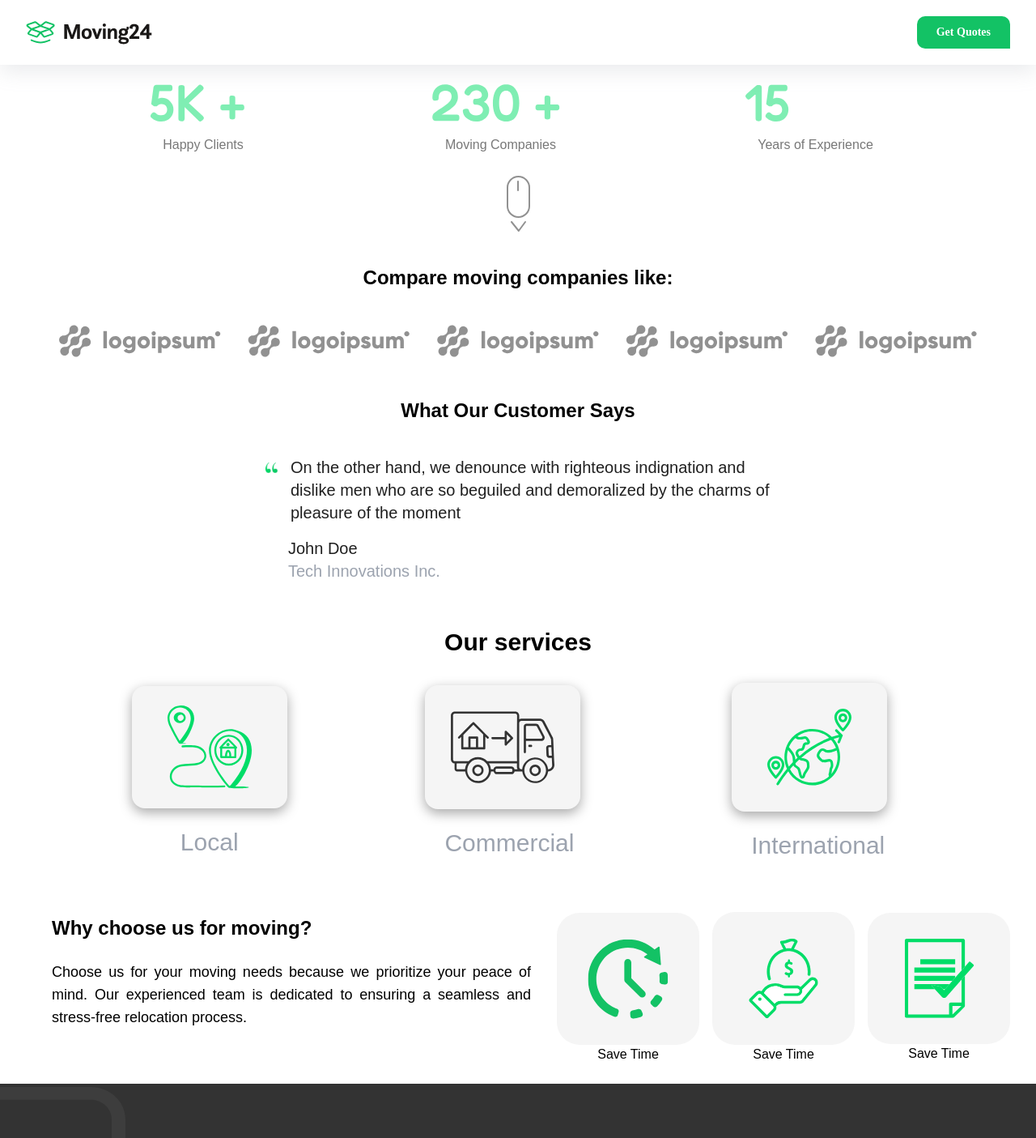
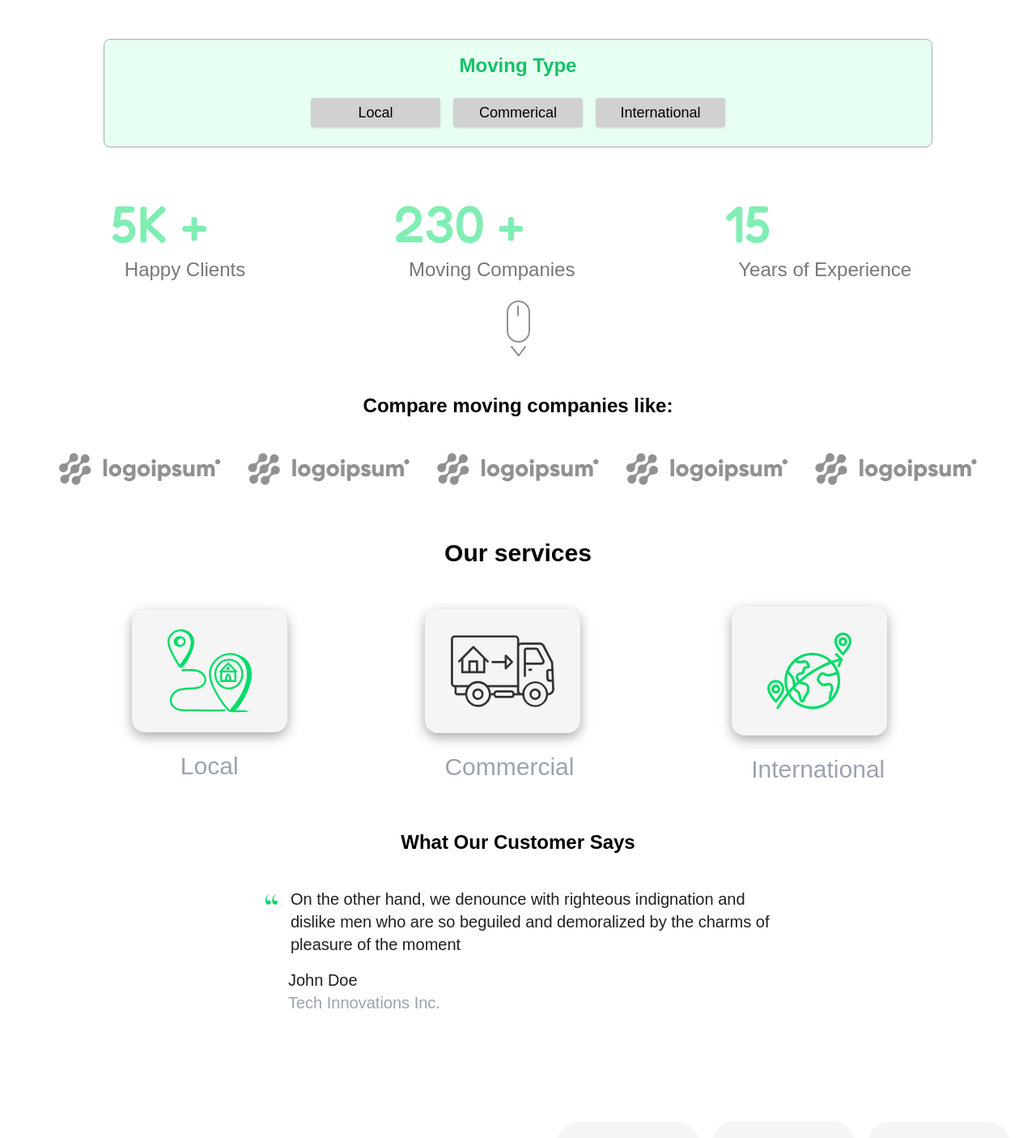
Before and after one commit to macworldgithub/moving7, a React (Create React App) app: page / in a window 1280 px wide. Shown: the top 1405 px of the page at 81% size. Built offline with nearby package versions, Linux system fonts and the light colour scheme.

Commit message:
update ui

```diff
--- a/src/App.js
+++ b/src/App.js
@@ -8,16 +8,18 @@ import Compare from "./pages/moving_componies.jsx/compare";
 import Service from "./pages/service/service";
 import CarouselSlider from "./pages/Carousel/Carousel";
 import Footer from "./pages/footer/footer";
+import MovingType from "./pages/moving_type/moving-type";
 
 function App() {
   return (
     <div className=" max-w-[1440px] mx-auto">
-      <Header />
-      {/* <HeroSection /> */}
+      {/* <Header />
+      <HeroSection /> */}
+      <MovingType />
       <Experience />
       <Compare />
+      <Service />
       <CarouselSlider />
-      <Service />
       <ChooseUs />
       <Footer />
     </div>
--- a/src/pages/Carousel/Carousel.jsx
+++ b/src/pages/Carousel/Carousel.jsx
@@ -30,7 +30,7 @@ const data = [
 
 const CarouselSlider = () => (
     <>
-        <div className='mx-auto p-2 mb w-3/4 sm:w-2/3 md:w-1/2 lg:w-1/2 '>
+        <div className='mx-auto p-2 mb w-3/4 sm:w-2/3 md:w-1/2 lg:w-1/2'>
             <div className='text-center text-2xl pb-4 font-bold pt-6'>
                 <h2>What Our Customer Says</h2>
             </div>
--- a/src/pages/choose_us/choose.jsx
+++ b/src/pages/choose_us/choose.jsx
@@ -6,7 +6,7 @@ import Frame2 from "../../assets/images/Frame (2).svg"
 
 function ChooseUs() {
   return (
-    <div className="items-center flex flex-col flex-wrap justify-between py-6 px-8 size-full md:flex md:flex-col lg:items-center lg:flex-wrap lg:justify-center">
+    <div className="items-center flex flex-col flex-wrap justify-between py-6 px-8 size-full md:flex md:flex-col lg:items-center lg:flex-wrap lg:justify-center lg:mb-40 lg:mt-9">
       <div className="lg:flex lg:flex-row lg:items-center">
         <div className="md:px-24 lg:px-8">
           <h2 className="text-2xl font-bold lg:text-2xl">Why choose us for moving?</h2>
@@ -19,19 +19,19 @@ function ChooseUs() {
             <div className="bg-[#F5F5F5] rounded-[28px] p-8 w-44 flex items-center justify-center">
               <img src={img} alt="" />
             </div>
-            <h3>Save Time</h3>
+            <h3 className="py-6 font-medium text-gray-500">Save Time</h3>
           </div>
           <div>
             <div className="bg-[#F5F5F5] rounded-[28px] p-8 w-44 flex items-center justify-center">
               <img className="img-height" src={Frame1} alt="" />
             </div>
-            <h3>Save Time</h3>
+            <h3 className="py-6 font-medium text-gray-500">Save Money</h3>
           </div>
           <div>
             <div className="bg-[#F5F5F5] rounded-[28px] p-8 w-44 flex items-center justify-center">
               <img src={Frame2} alt="" />
             </div>
-            <h3>Save Time</h3>
+            <h3 className="py-6 font-medium text-gray-500">Receive multiple quotes</h3>
           </div>
         </div>
       </div>
--- a/src/pages/experience.jsx
+++ b/src/pages/experience.jsx
@@ -13,15 +13,15 @@ function Experience() {
       </div>
       <div>
         <img src={k5} alt="Happy Clients" />
-        <h2 className="p-4">Happy Clients</h2>
+        <h2 className="p-4 lg:text-2xl">Happy Clients</h2>
       </div>
       <div>
         <img src={img230} alt="Moving Companies" />
-        <h2 className="p-4">Moving Companies</h2>
+        <h2 className="p-4 lg:text-2xl">Moving Companies</h2>
       </div>
       <div>
         <img src={img15} alt="Years of Experience" />
-        <h2 className="p-4">Years of Experience</h2>
+        <h2 className="p-4 lg:text-2xl">Years of Experience</h2>
       </div>
     </div>
   );
--- /dev/null
+++ b/src/pages/moving_type/moving-type.jsx
@@ -0,0 +1,17 @@
+import "./moving.css"
+function MovingType() {
+    return (
+        <div className=" bg-[#8AFFC133] mx-auto w-11/12 h-auto items-center text-center p-4 lg:w-4/5 rounded-lg border-neutral-600 m-12 border">
+            <div>
+                <h2 className=" text-[#13C265] text-2xl font-semibold mb-4">Moving Type</h2>
+            </div>
+            <div className="felx items-center justify-between">
+                <button className=" w-40 bg-[#D1D1D1] flex-wrap m-2 p-1 rounded shadow text-md sm:text-base lg:text-lg">Local</button>
+                <button className=" w-40 bg-[#D1D1D1] flex-wrap m-2 p-1 rounded shadow text-md sm:text-base lg:text-lg">Commerical</button>
+                <button className=" w-40 bg-[#D1D1D1] flex-wrap m-2 p-1 rounded shadow text-md sm:text-base lg:text-lg">International</button>
+            </div>
+        </div>
+    );
+}
+
+export default MovingType;
--- /dev/null
+++ b/src/pages/moving_type/moving.css
@@ -0,0 +1,3 @@
+.border{
+    border: 1px solid #ACACAC;
+}
--- a/src/pages/service/service.jsx
+++ b/src/pages/service/service.jsx
@@ -9,7 +9,7 @@ import SliderService from "./service_slider";
 function Service() {
   return (
     <div className="main text-center w-full">
-      <div className="text-center pb-8">
+      <div className="text-center m-12">
         <h2 className="hidden sm:block text-black text-3xl font-semibold">Our services</h2>
       </div>
 
--- a/src/pages/service/service_slider.jsx
+++ b/src/pages/service/service_slider.jsx
@@ -13,7 +13,7 @@ const contentStyle = {
 function SliderService() {
   return (
     <div className="text-center dots sm:hidden">
-      <div className="text-center pb-8">
+      <div className="text-center m-7 lg:bg-slate-600">
         <h2 className="text-black text-3xl font-semibold">Our services</h2>
       </div>
       <Carousel autoplay>
```
